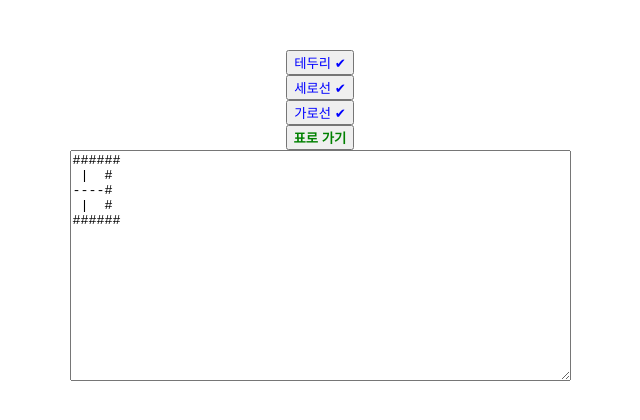
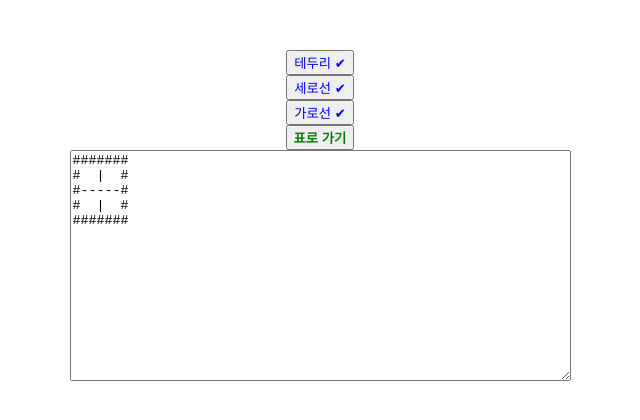
Before and after one commit to Barkshihun/table-to-text, a React (Vite) app: page / in a window 1280 px wide. Both pictures are taken after a click on the button "텍스트로 변환". Shown: the top 420 px of the page, without its empty margins (320-960 px from the left). Built offline with nearby package versions, Linux system fonts and the light colour scheme.

Commit message:
표 테두리 추가 구현

```diff
--- a/src/components/Output.tsx
+++ b/src/components/Output.tsx
@@ -68,8 +68,7 @@ function Output({
       (previousValue, currentValue) => previousValue + currentValue,
       0
     ) +
-    cols * 3 -
-    2;
+    cols * 3;
   // console.log(totalWidth);
   const computeText = (row: number, col: number): string => {
     let text = globalTableList[row][col];
@@ -88,12 +87,15 @@ function Output({
     console.log("변환 시작");
     let textList: string[] = [];
     isBorder
-      ? textList.push(`${HORIZONTAL_BORDER_CHAR.repeat(totalWidth + 2)}\n`)
+      ? textList.push(`${HORIZONTAL_BORDER_CHAR.repeat(totalWidth + 1)}\n`)
       : null;
     for (let row = 0; row < rows; row++) {
       // isBorder ? textList.push(`${VERTICAL_BORDER_CHAR} `) : null;
       for (let col = 0; col < cols; col++) {
         let text = computeText(row, col);
+        if (isBorder && col === 0) {
+          text = `${VERTICAL_BORDER_CHAR} ${text}`;
+        }
         if (isVerticalLine) {
           if (col === cols - 1) {
             isBorder
@@ -106,22 +108,24 @@ function Output({
           textList.push(`${text}   `);
         }
       }
-      // isBorder ? textList.push(` ${HORIZONTAL_CHAR}`) : null;
       if (isHorizontalLine) {
         if (row === rows - 1) {
           isBorder
             ? textList.push(
-                `\n${HORIZONTAL_BORDER_CHAR.repeat(totalWidth + 2)}`
+                `\n${HORIZONTAL_BORDER_CHAR.repeat(totalWidth + 1)}`
               )
             : null;
-
           continue;
         }
-        isBorder
-          ? textList.push(
-              `\n${HORIZONTAL_CHAR.repeat(totalWidth)}${VERTICAL_BORDER_CHAR}`
-            )
-          : textList.push(`\n${HORIZONTAL_CHAR.repeat(totalWidth)}`);
+        if (isBorder) {
+          textList.push(
+            `\n${VERTICAL_BORDER_CHAR}${HORIZONTAL_CHAR.repeat(
+              totalWidth - 1
+            )}${VERTICAL_BORDER_CHAR}\n`
+          );
+          continue;
+        }
+        textList.push(`\n${HORIZONTAL_CHAR.repeat(totalWidth - 2)}`);
       } else {
         textList.push("\n");
       }
```
